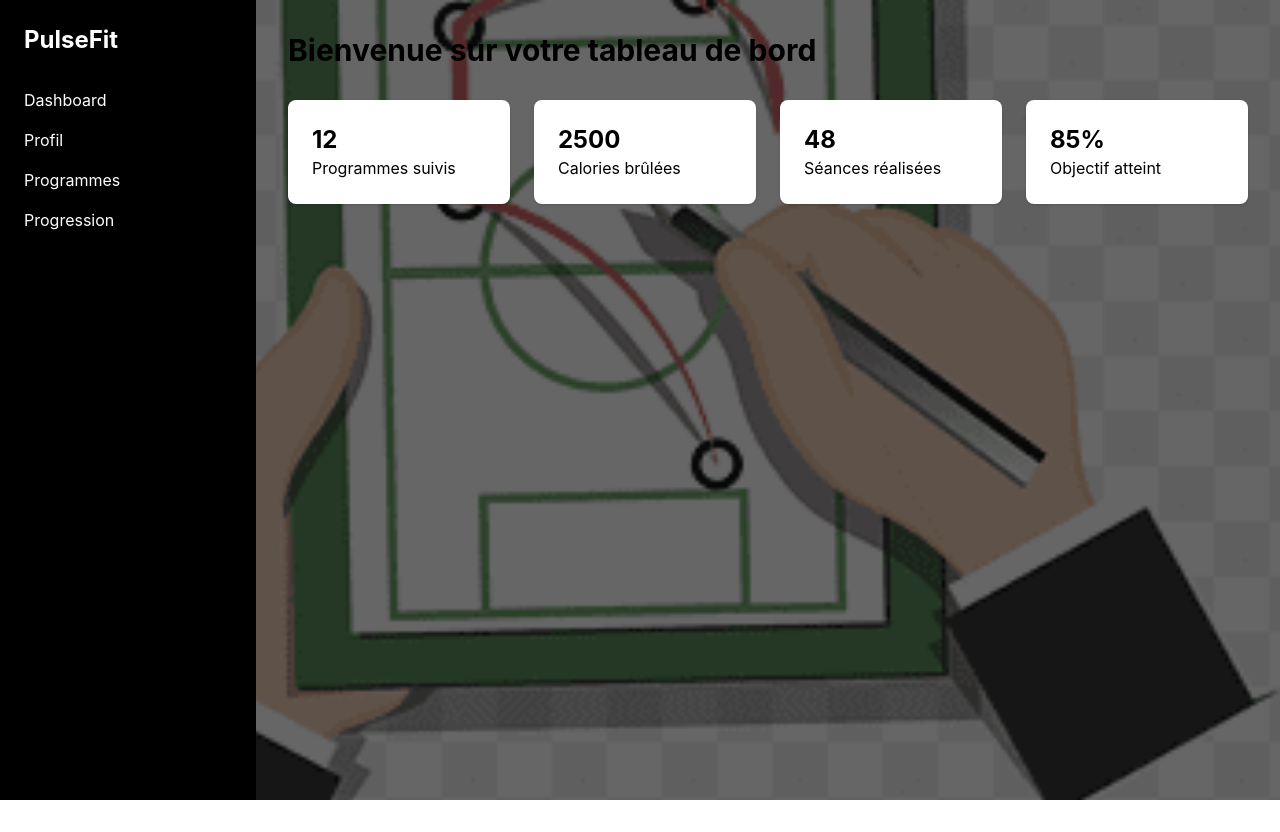
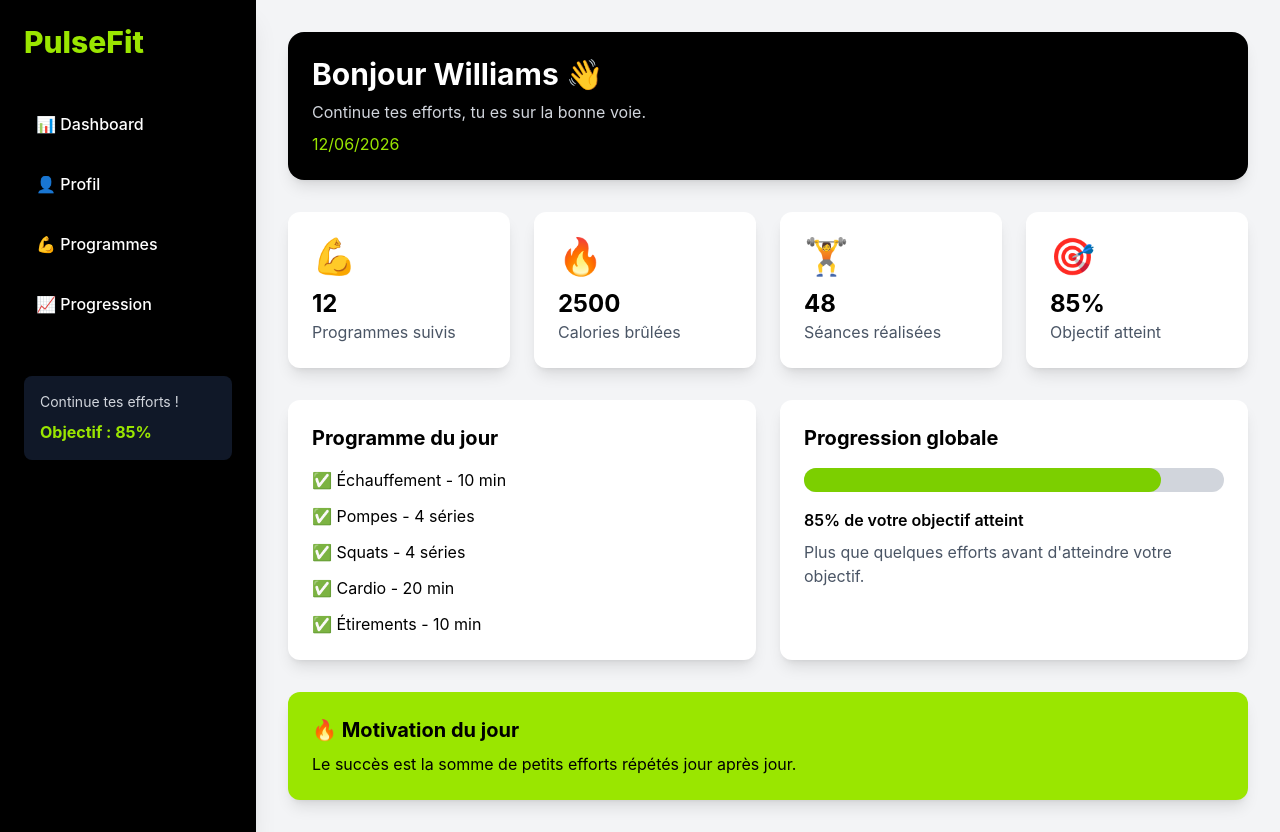
Before and after one commit to williamsedou0-hub/coach-sportif-app, a React (Vite) app: page /dashboard in a window 1280 px wide. Before the commit the page ends 800 px from the top, so only its background shows below. Built offline with nearby package versions, Linux system fonts and the light colour scheme.

Commit message:
Amélioration du dashboard et des pages utilisateur

```diff
--- a/src/components/Footer.tsx
+++ b/src/components/Footer.tsx
@@ -1,7 +1,7 @@
 export default function Footer() {
   return (
-    <footer className="bg-black text-white text-center p-6">
-      <p>© 2026 FitCoach - Tous droits réservés</p>
+    <footer className="bg-black text-white text-center py-6">
+      <p>© 2026 PulseFit - Coaching Sportif</p>
     </footer>
   );
 }
--- a/src/components/Navbar.tsx
+++ b/src/components/Navbar.tsx
@@ -2,33 +2,62 @@ import { Link } from "react-router-dom";
 
 export default function Navbar() {
   return (
-    <nav className="flex justify-between items-center p-6 bg-black text-white">
-      <h1 className="text-2xl font-bold">FitCoach</h1>
+    <nav className="bg-black text-white px-6 py-4">
+      <div className="max-w-7xl mx-auto flex flex-col md:flex-row items-center justify-between gap-4">
 
-      <ul className="flex gap-6">
+        <Link
+          to="/"
+          className="text-3xl font-extrabold text-lime-400"
+        >
+          FitCoach
+        </Link>
+
+        <ul className="flex flex-col md:flex-row items-center gap-6 font-medium">
           <li>
-    <Link to="/">Accueil</Link>
+            <Link
+              to="/"
+              className="hover:text-lime-400 transition"
+            >
+              Accueil
+            </Link>
           </li>
 
           <li>
-    <Link to="/login">Connexion</Link>
+            <Link
+              to="/login"
+              className="hover:text-lime-400 transition"
+            >
+              Connexion
+            </Link>
           </li>
 
           <li>
-    <Link to="/register">Inscription</Link>
+            <Link
+              to="/register"
+              className="hover:text-lime-400 transition"
+            >
+              Inscription
+            </Link>
           </li>
 
           <li>
-    <Link to="/dashboard">Dashboard</Link>
+            <Link
+              to="/dashboard"
+              className="hover:text-lime-400 transition"
+            >
+              Dashboard
+            </Link>
           </li>
         </ul>
 
         <Link
           to="/register"
-  className="bg-lime-400 text-black px-4 py-2 rounded-lg font-semibold"
+          className="bg-lime-400 text-black px-5 py-2 rounded-lg font-bold hover:scale-105 transition"
         >
           Commencer
         </Link>
+
+      </div>
     </nav>
   );
 }
--- a/src/components/Sidebar.tsx
+++ b/src/components/Sidebar.tsx
@@ -2,15 +2,53 @@ import { Link } from "react-router-dom";
 
 export default function Sidebar() {
   return (
-    <aside className="w-64 min-h-screen bg-black text-white p-6">
-      <h2 className="text-2xl font-bold mb-8">PulseFit</h2>
+    <aside className="w-64 min-h-screen bg-black text-white p-6 shadow-xl">
 
-      <nav className="flex flex-col gap-4">
-        <Link to="/dashboard">Dashboard</Link>
-        <Link to="/profile">Profil</Link>
-        <Link to="/programs">Programmes</Link>
-        <Link to="/progress">Progression</Link>
+      <h2 className="text-3xl font-extrabold text-lime-400 mb-10">
+        PulseFit
+      </h2>
+
+      <nav className="flex flex-col gap-3">
+
+        <Link
+          to="/dashboard"
+          className="p-3 rounded-lg hover:bg-lime-400 hover:text-black transition font-medium"
+        >
+          📊 Dashboard
+        </Link>
+
+        <Link
+          to="/profile"
+          className="p-3 rounded-lg hover:bg-lime-400 hover:text-black transition font-medium"
+        >
+          👤 Profil
+        </Link>
+
+        <Link
+          to="/programs"
+          className="p-3 rounded-lg hover:bg-lime-400 hover:text-black transition font-medium"
+        >
+          💪 Programmes
+        </Link>
+
+        <Link
+          to="/progress"
+          className="p-3 rounded-lg hover:bg-lime-400 hover:text-black transition font-medium"
+        >
+          📈 Progression
+        </Link>
+
       </nav>
+
+      <div className="mt-12 p-4 rounded-lg bg-gray-900">
+        <p className="text-sm text-gray-300">
+          Continue tes efforts !
+        </p>
+        <p className="text-lime-400 font-bold mt-2">
+          Objectif : 85%
+        </p>
+      </div>
+
     </aside>
   );
 }
--- a/src/pages/ForgotPassword.tsx
+++ b/src/pages/ForgotPassword.tsx
@@ -28,9 +28,17 @@ export default function ForgotPassword() {
         </form>
 
         <div className="mt-6 text-center text-white">
-          <Link to="/login" className="hover:underline">
-            Retour à la connexion
-          </Link>
+          <p>
+            <Link to="/login" className="hover:underline">
+              Retour à la connexion
+            </Link>
+          </p>
+
+          <p className="mt-2">
+            <Link to="/" className="hover:underline">
+              ← Retour à l'accueil
+            </Link>
+          </p>
         </div>
       </div>
     </div>
--- a/src/pages/Login.tsx
+++ b/src/pages/Login.tsx
@@ -25,12 +25,12 @@ export default function Login() {
             className="w-full p-3 rounded-lg bg-white/20 text-white placeholder-white border border-white/30"
           />
 
-          <button
-            type="submit"
-            className="w-full bg-blue-600 text-white p-3 rounded-lg hover:bg-blue-700"
+          <Link
+            to="/dashboard"
+            className="block w-full bg-blue-600 text-white p-3 rounded-lg hover:bg-blue-700 text-center"
           >
             Se connecter
-          </button>
+          </Link>
         </form>
 
         <div className="mt-6 text-center text-white">
@@ -46,6 +46,12 @@ export default function Login() {
               S'inscrire
             </Link>
           </p>
+
+          <p className="mt-2">
+            <Link to="/" className="hover:underline">
+              ← Retour à l'accueil
+            </Link>
+          </p>
         </div>
       </div>
     </div>
--- a/src/pages/dashboard/Dashboard.tsx
+++ b/src/pages/dashboard/Dashboard.tsx
@@ -1,39 +1,100 @@
 import Sidebar from "../../components/Sidebar";
-import dashboardBg from "../../assets/dashboard-bg.png";
 
 export default function Dashboard() {
+  const today = new Date().toLocaleDateString("fr-FR");
+
+  const stats = [
+    { title: "Programmes suivis", value: 12, icon: "💪" },
+    { title: "Calories brûlées", value: 2500, icon: "🔥" },
+    { title: "Séances réalisées", value: 48, icon: "🏋️" },
+    { title: "Objectif atteint", value: "85%", icon: "🎯" },
+  ];
+
   return (
-    <div
-  className="flex min-h-screen bg-cover bg-center"
-  style={{ backgroundImage: `url(${dashboardBg})` }}>
+    <div className="flex min-h-screen bg-gray-100">
       <Sidebar />
 
-      <main className="flex-1 p-8 bg-black/60">
-        <h1 className="text-3xl font-bold mb-8">
-          Bienvenue sur votre tableau de bord
-        </h1>
+      <main className="flex-1 p-8">
 
-        <div className="grid md:grid-cols-4 gap-6">
-          <div className="bg-white p-6 rounded-lg shadow">
-            <h2 className="text-2xl font-bold">12</h2>
-            <p>Programmes suivis</p>
+        <div className="bg-black text-white rounded-2xl p-6 mb-8 shadow-lg">
+          <h1 className="text-3xl font-bold">
+            Bonjour Williams 👋
+          </h1>
+
+          <p className="mt-2 text-gray-300">
+            Continue tes efforts, tu es sur la bonne voie.
+          </p>
+
+          <p className="mt-2 text-lime-400">
+            {today}
+          </p>
+        </div>
+
+        <div className="grid grid-cols-1 md:grid-cols-2 lg:grid-cols-4 gap-6 mb-8">
+          {stats.map((stat, index) => (
+            <div
+              key={index}
+              className="bg-white rounded-xl p-6 shadow-lg"
+            >
+              <div className="text-4xl mb-3">{stat.icon}</div>
+
+              <h2 className="text-2xl font-bold">
+                {stat.value}
+              </h2>
+
+              <p className="text-gray-600">
+                {stat.title}
+              </p>
+            </div>
+          ))}
+        </div>
+
+        <div className="grid lg:grid-cols-2 gap-6">
+
+          <div className="bg-white p-6 rounded-xl shadow-lg">
+            <h2 className="text-xl font-bold mb-4">
+              Programme du jour
+            </h2>
+
+            <ul className="space-y-3">
+              <li>✅ Échauffement - 10 min</li>
+              <li>✅ Pompes - 4 séries</li>
+              <li>✅ Squats - 4 séries</li>
+              <li>✅ Cardio - 20 min</li>
+              <li>✅ Étirements - 10 min</li>
+            </ul>
           </div>
 
-          <div className="bg-white p-6 rounded-lg shadow">
-            <h2 className="text-2xl font-bold">2500</h2>
-            <p>Calories brûlées</p>
+          <div className="bg-white p-6 rounded-xl shadow-lg">
+            <h2 className="text-xl font-bold mb-4">
+              Progression globale
+            </h2>
+
+            <div className="w-full bg-gray-300 rounded-full h-6">
+              <div className="bg-lime-500 h-6 rounded-full w-[85%]"></div>
+            </div>
+
+            <p className="mt-4 font-semibold">
+              85% de votre objectif atteint
+            </p>
+
+            <p className="text-gray-600 mt-2">
+              Plus que quelques efforts avant d'atteindre votre objectif.
+            </p>
           </div>
 
-          <div className="bg-white p-6 rounded-lg shadow">
-            <h2 className="text-2xl font-bold">48</h2>
-            <p>Séances réalisées</p>
-          </div>
+        </div>
 
-          <div className="bg-white p-6 rounded-lg shadow">
-            <h2 className="text-2xl font-bold">85%</h2>
-            <p>Objectif atteint</p>
-          </div>
+        <div className="mt-8 bg-lime-400 p-6 rounded-xl shadow-lg">
+          <h2 className="text-xl font-bold">
+            🔥 Motivation du jour
+          </h2>
+
+          <p className="mt-2">
+            Le succès est la somme de petits efforts répétés jour après jour.
+          </p>
         </div>
+
       </main>
     </div>
   );
--- a/src/pages/dashboard/Profile.tsx
+++ b/src/pages/dashboard/Profile.tsx
@@ -1,21 +1,46 @@
 import Sidebar from "../../components/Sidebar";
-import dashboardBg from "../../assets/dashboard-bg.png";
 
 export default function Profile() {
   return (
-    <div
-  className="flex min-h-screen bg-cover bg-center"
-  style={{ backgroundImage: `url(${dashboardBg})` }}>
+    <div className="flex min-h-screen bg-gray-100">
       <Sidebar />
 
-      <main className="flex-1 p-8 bg-black/60">
-        <h1 className="text-3xl font-bold mb-8">Mon Profil</h1>
+      <main className="flex-1 p-8">
+        <h1 className="text-3xl font-bold mb-8">Mon Profil 👤</h1>
 
-        <div className="bg-white p-6 rounded-lg shadow max-w-xl">
-          <p className="mb-3"><strong>Nom :</strong> Williams</p>
-          <p className="mb-3"><strong>Email :</strong> williams@email.com</p>
-          <p className="mb-3"><strong>Objectif :</strong> Prise de masse</p>
-          <p className="mb-3"><strong>Niveau :</strong> Intermédiaire</p>
+        <div className="bg-white rounded-xl shadow-lg p-8 max-w-2xl">
+          <div className="flex items-center gap-6 mb-6">
+            <div className="w-24 h-24 rounded-full bg-lime-400 flex items-center justify-center text-3xl font-bold">
+              W
+            </div>
+
+            <div>
+              <h2 className="text-2xl font-bold">Williams</h2>
+              <p className="text-gray-500">Membre PulseFit</p>
+            </div>
+          </div>
+
+          <div className="grid md:grid-cols-2 gap-6">
+            <div>
+              <p className="font-semibold">Âge</p>
+              <p>23 ans</p>
+            </div>
+
+            <div>
+              <p className="font-semibold">Poids</p>
+              <p>78 kg</p>
+            </div>
+
+            <div>
+              <p className="font-semibold">Taille</p>
+              <p>1m80</p>
+            </div>
+
+            <div>
+              <p className="font-semibold">Objectif</p>
+              <p>Prise de masse</p>
+            </div>
+          </div>
         </div>
       </main>
     </div>
```
Also changed, not shown: src/pages/Register.tsx (+10 -4 lines), src/pages/dashboard/Programs.tsx (+31 -24 lines), src/pages/dashboard/Progress.tsx (+34 -17 lines), 1 other file (tests, documents, lock files or other folders). Lines whose indentation alone changed are shown as unchanged.
